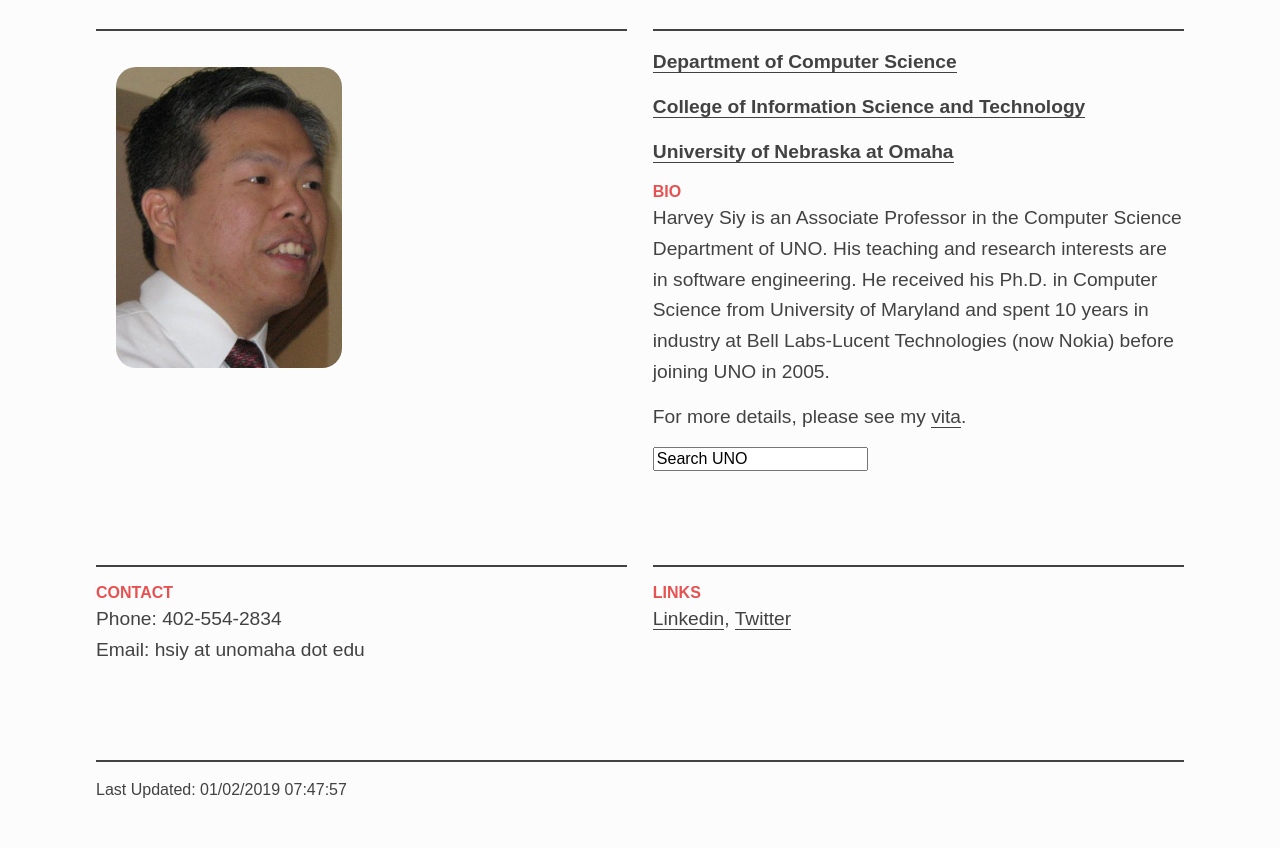
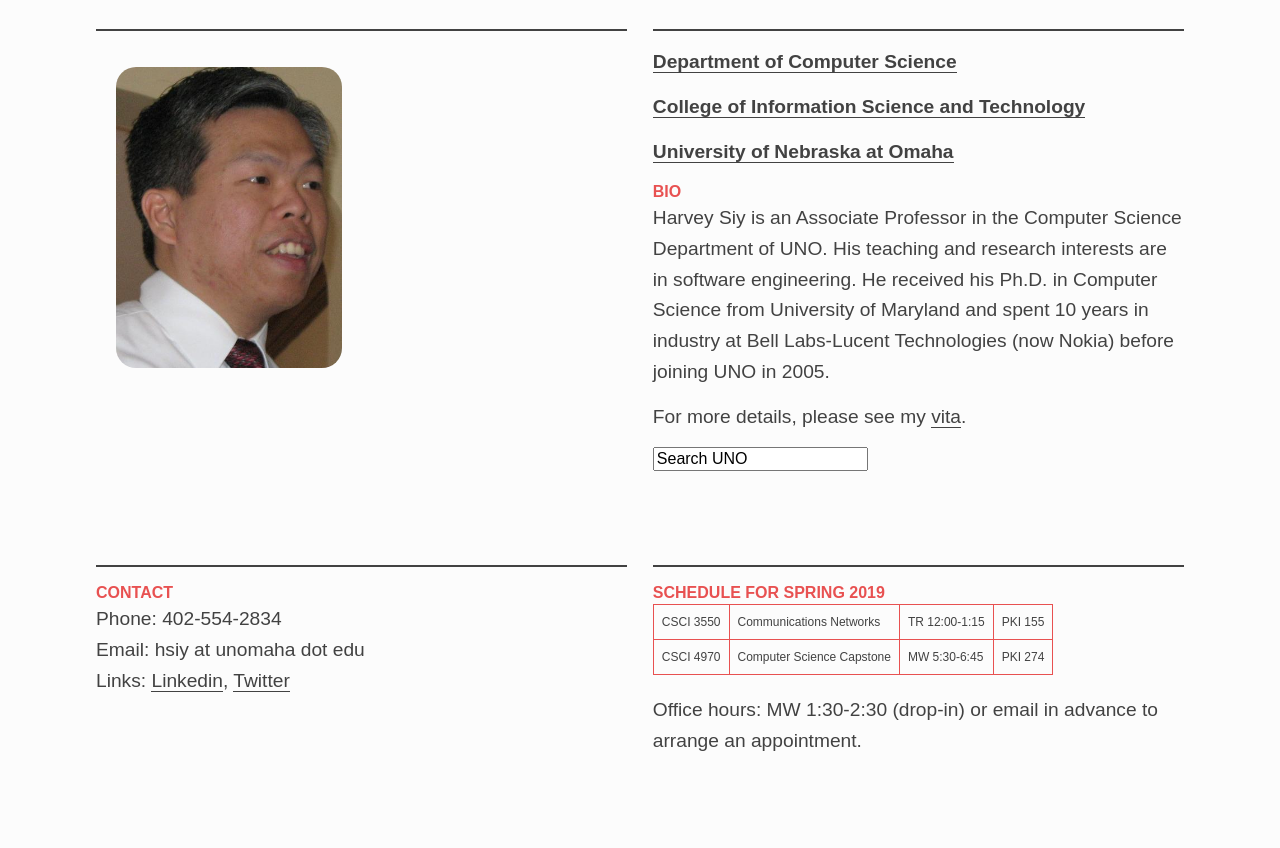
Before and after one commit to hsiy/hsiy.github.io, a plain HTML site: page index.html in a window 1280 px wide. Shown: the part 221-1069 px from the top of the page. Drawn offline with nearby package versions, Linux system fonts and the light colour scheme.

Commit message:
Add 2019 schedule

```diff
--- a/index.html
+++ b/index.html
@@ -25,6 +25,17 @@
 	<link rel="stylesheet" href="css/main.css">
 
     <title>Harvey Siy's Home Page</title>
+
+    <style>
+        table.box-table
+        {font-family:"Arial Sans Unicode", "Arial Grande", Sans-Serif;font-size:12px;text-align:left;border-collapse:collapse;border-top:1px solid #e85151;border-bottom:1px solid #e85151;margin:0px;margin-bottom:20px;}
+        .box-table th
+        {font-size:13px;font-weight:normal;background:#b9c9fe;border-right:1px solid #9baff1;border-left:1px solid #e85151;color:#039;padding:8px;}
+        .box-table td
+        {background:#fcfcfc;border-right:1px solid #e85151;border-left:1px solid #e85151;border-top:1px solid #e85151;border-bottom:1px solid #e85151;color:#424242;padding:8px;}
+        .box-table a
+        {text-decoration:underline;color: #669;}
+    </style>
 </head>
 <style>
 #photo {
@@ -36,7 +47,7 @@
 
     <header>
         <div id="logo-container">
-            <div id="logo"><a href="/">Harvey Siy</a></div>
+            <div id="logo"><a href="/">Harvey Siy, Ph.D.</a></div>
         </div>
         <nav>
             <ul>
@@ -76,14 +87,19 @@
             <div class="col">
                 <h2>Contact</h2>
                 <p>Phone: 402-554-2834<br>
-                Email: hsiy at unomaha dot edu</p>
-            </div>
-            <div class="col">
-                <h2>Links</h2>
-                <p>
+                Email: hsiy at unomaha dot edu<br>
+                Links:
                     <a href="https://www.linkedin.com/in/harvey-siy-59b3921">Linkedin</a>,
                     <a href="https://twitter.com/harvsiy">Twitter</a>
                 </p>
+            </div>
+            <div class="col">
+                <h2>Schedule for Spring 2019</h2>
+                <table class="box-table">
+                    <tr><td>CSCI 3550</td><td>Communications Networks</td><td>TR 12:00-1:15</td><td>PKI 155</td></tr>
+                    <tr><td>CSCI 4970</td><td>Computer Science Capstone</td><td>MW 5:30-6:45</td><td>PKI 274</td></tr>
+                </table>
+                <p>Office hours: MW 1:30-2:30 (drop-in) or email in advance to arrange an appointment. </p>
             </div>
         </section>
         <section class="row">
```
